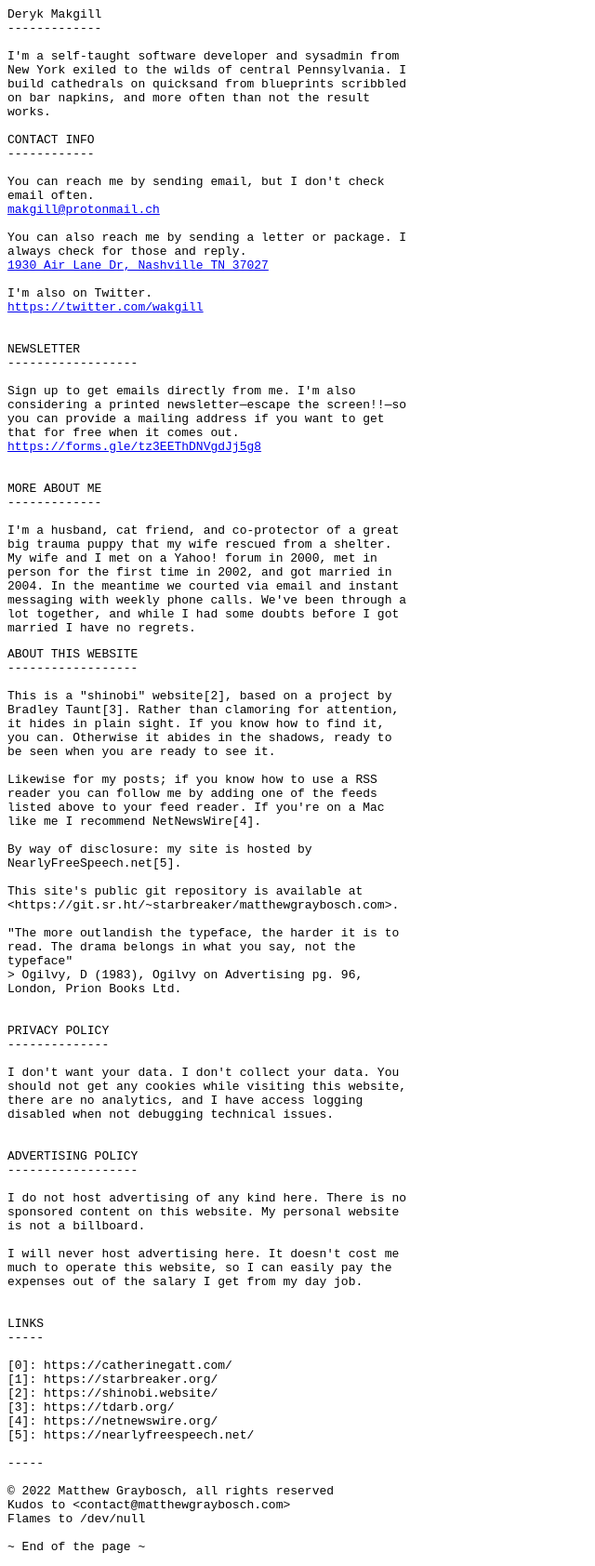
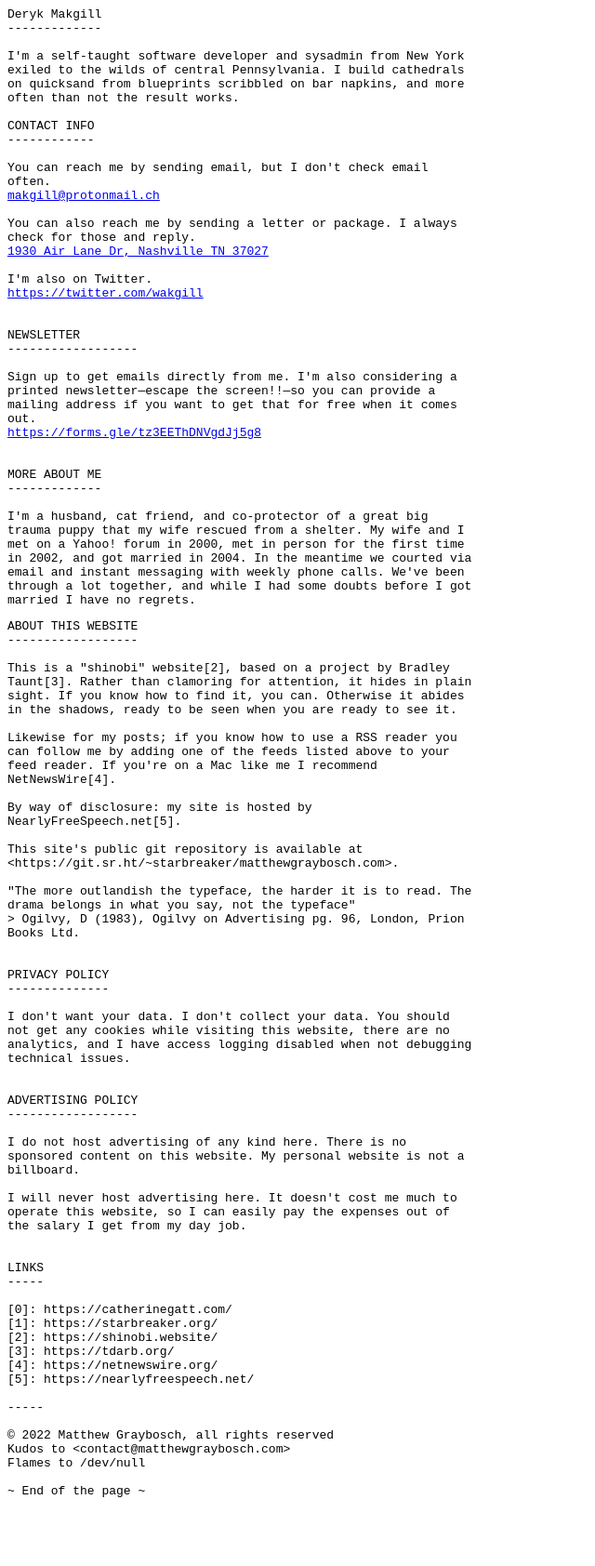
Before and after one commit to 0x000m/0x000m.github.io, a Jekyll site: the page built from index.md, in a window 1280 px wide. Shown: the whole page at 93% size, without its empty margins (0-640 px from the left). Built offline with Jekyll 4.4.1, drawn with Linux system fonts in a browser that asks for light colours; after the commit the page ends 1624 px from its top, so only the background shows below that.

Commit message:
Update default.html

```diff
--- a/_layouts/default.html
+++ b/_layouts/default.html
@@ -1,7 +1,7 @@
 <html>
   <head>
     <meta name="viewport" content="width=device-width, initial-scale=1">
-    <style>a:visited{color:blue;}pre.col{max-width:435px;
+    <style>a:visited{color:blue;}pre.col{max-width:500px;
     word-wrap: break-word;
     white-space: pre-wrap;}
 body{font-family:monospace;font-size:13px;} h3{text-transform:uppercase;font-size:1em;border-bottom: 2px dashed black;max-width:435px;font-weight:400;border-width: thin;
```
